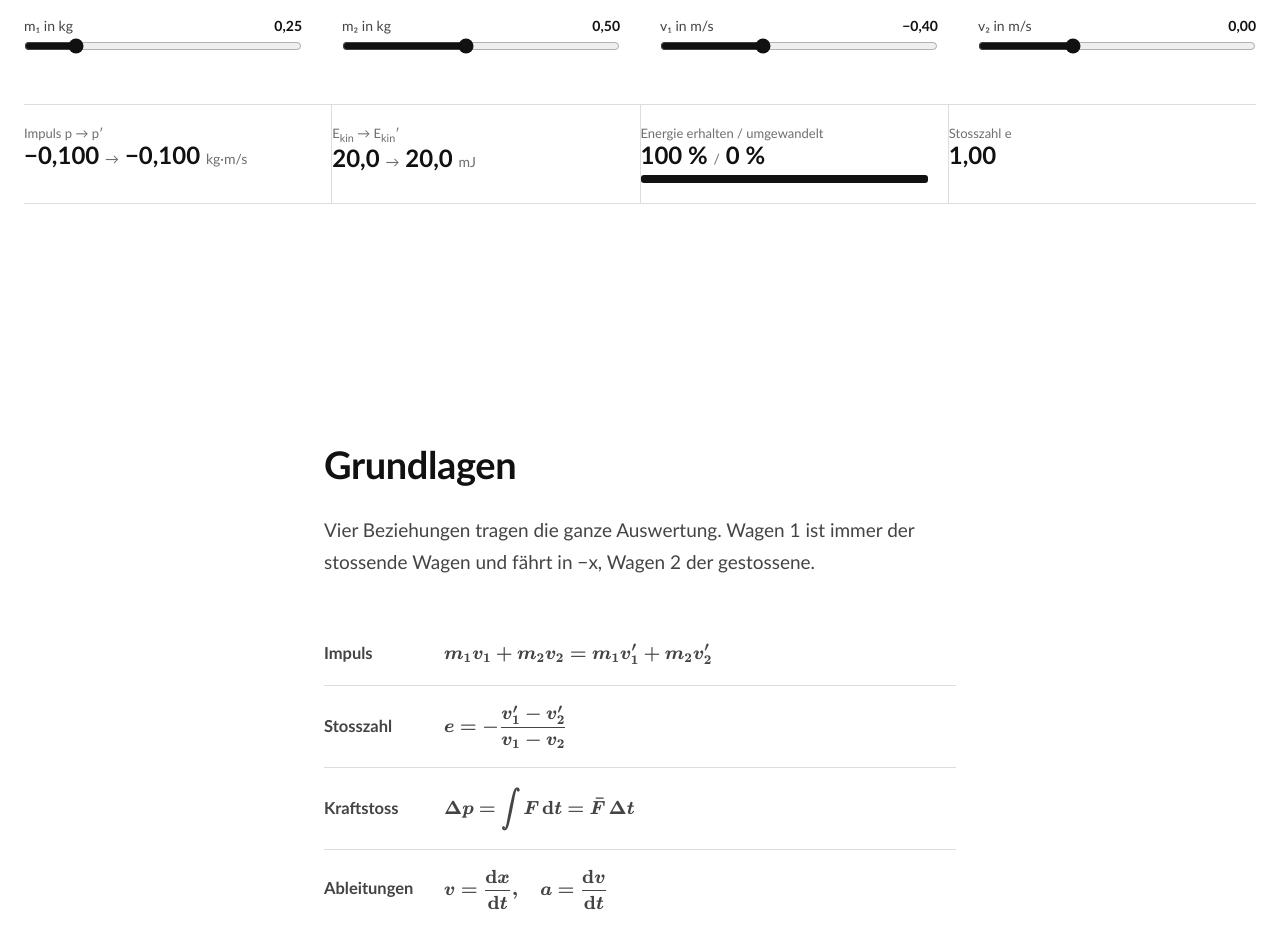
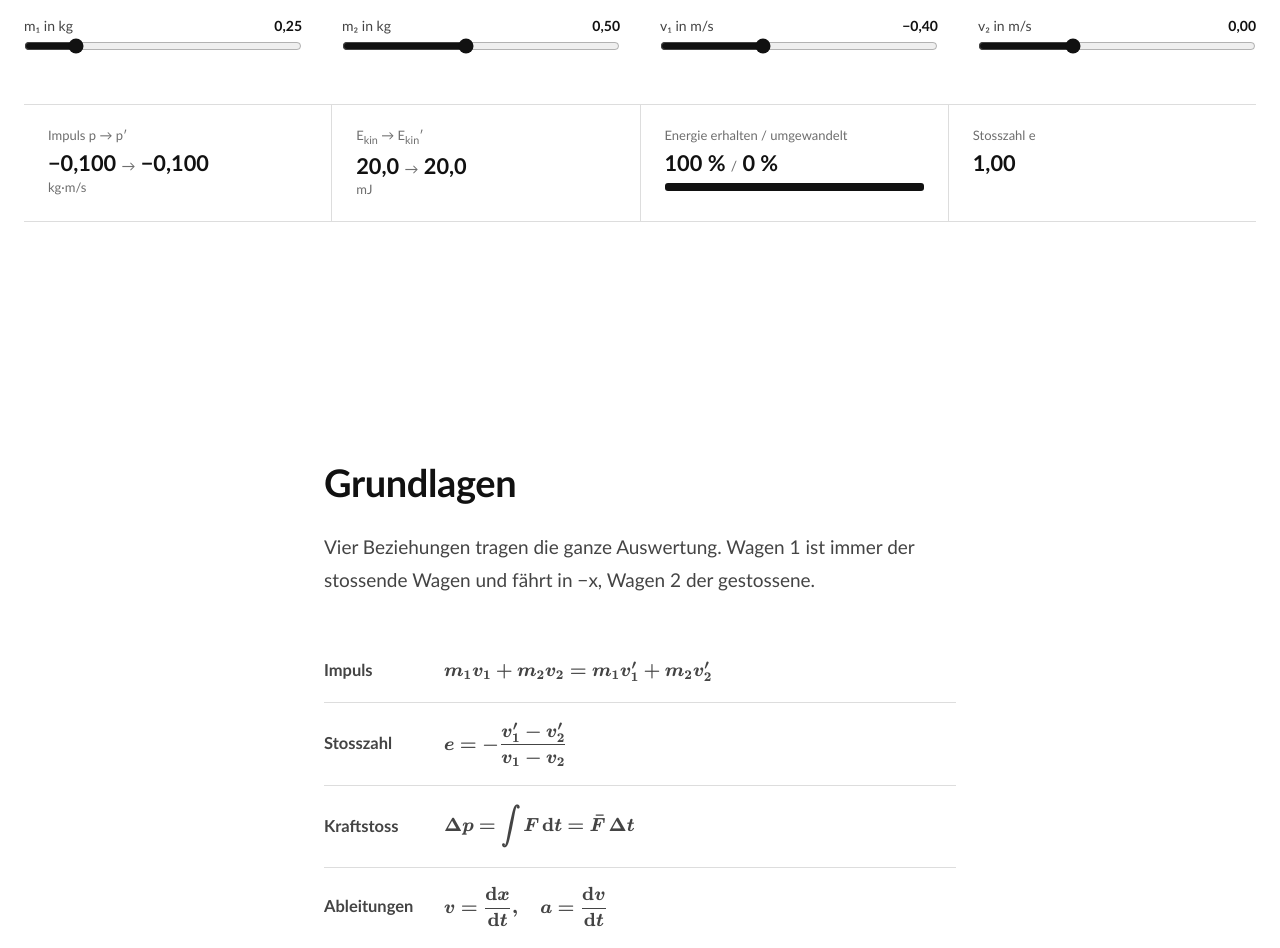
Before and after one commit to christiandavidfrey/physik-stoesse, a plain HTML site: page index.html in a window 1280 px wide. Shown: the part 1278-2226 px from the top of the page. Drawn offline with Linux system fonts and the light colour scheme.

Commit message:
Kennzahlen unter dem Versuchsaufbau: kein Überlauf mehr
Co-Authored-By: Claude Opus 5.5 <noreply@anthropic.com>
Claude-Session: https://claude.ai/code/session_01Nz1Qathzn7eRxc1SmL5PtH

```diff
--- a/app.js
+++ b/app.js
@@ -180,8 +180,8 @@ function updateSetup(restart = true) {
   const [u1, u2] = approach ? collide(m1, m2, v1, v2, e) : [v1, v2];
   const p0 = m1 * v1 + m2 * v2, p1 = m1 * u1 + m2 * u2;
   const E0 = .5 * m1 * v1 ** 2 + .5 * m2 * v2 ** 2, E1 = .5 * m1 * u1 ** 2 + .5 * m2 * u2 ** 2, keep = E0 > 0 ? E1 / E0 : 1;
-  $('r_p').innerHTML = `${fmt(p0)} <span>→</span> ${fmt(p1)} <span>kg·m/s</span>`;
-  $('r_E').innerHTML = `${fmt(E0 * 1000, 1)} <span>→</span> ${fmt(E1 * 1000, 1)} <span>mJ</span>`;
+  $('r_p').innerHTML = `${fmt(p0)} <span>→</span> ${fmt(p1)}<span class="u">kg·m/s</span>`;
+  $('r_E').innerHTML = `${fmt(E0 * 1000, 1)} <span>→</span> ${fmt(E1 * 1000, 1)}<span class="u">mJ</span>`;
   $('r_kept').style.width = keep * 100 + '%'; $('r_lost').style.width = (1 - keep) * 100 + '%';
   $('r_keep').textContent = fmt(keep * 100, 0) + ' %'; $('r_loss').textContent = fmt((1 - keep) * 100, 0) + ' %'; $('r_e').textContent = fmt(e, 2);
   buildTraj();
--- a/index.html
+++ b/index.html
@@ -100,10 +100,12 @@ select{font:400 14px Calibri, Carlito, "Segoe UI", sans-serif;color:var(--ink);b
 
 /* Kennzahlen */
 .kpis{display:grid;grid-template-columns:repeat(4,minmax(0,1fr));gap:1px;background:var(--rule);border-top:1px solid var(--rule);border-bottom:1px solid var(--rule);margin-top:44px}
-@media (max-width:640px){.kpis{grid-template-columns:repeat(2,minmax(0,1fr))}}
-.fig{background:var(--raised);padding:20px 20px 20px 0}
+@media (max-width:960px){.kpis{grid-template-columns:repeat(2,minmax(0,1fr))}}
+@media (max-width:480px){.kpis{grid-template-columns:1fr}}
+.fig{background:var(--raised);padding:22px 24px;min-width:0}
 .fig div{color:var(--muted);font-size:13px;line-height:1.25}
-.fig strong{display:block;font:700 24px/1.2 Calibri, Carlito, "Segoe UI", sans-serif;}
+.fig strong{display:block;margin-top:6px;font:700 clamp(18px,1.7vw,24px)/1.3 Calibri, Carlito, "Segoe UI", sans-serif;font-variant-numeric:tabular-nums;overflow-wrap:anywhere}
+.fig strong .u{display:block;font-weight:400;color:var(--muted);font-size:13px;line-height:1.4}
 .fig small{display:block;color:var(--muted);font-size:12px;line-height:1.3}
 .fig strong span{font-weight:400;color:var(--muted);font-size:14px}
 .fig strong span.v{font-weight:650;color:var(--ink);font-size:inherit}
```
